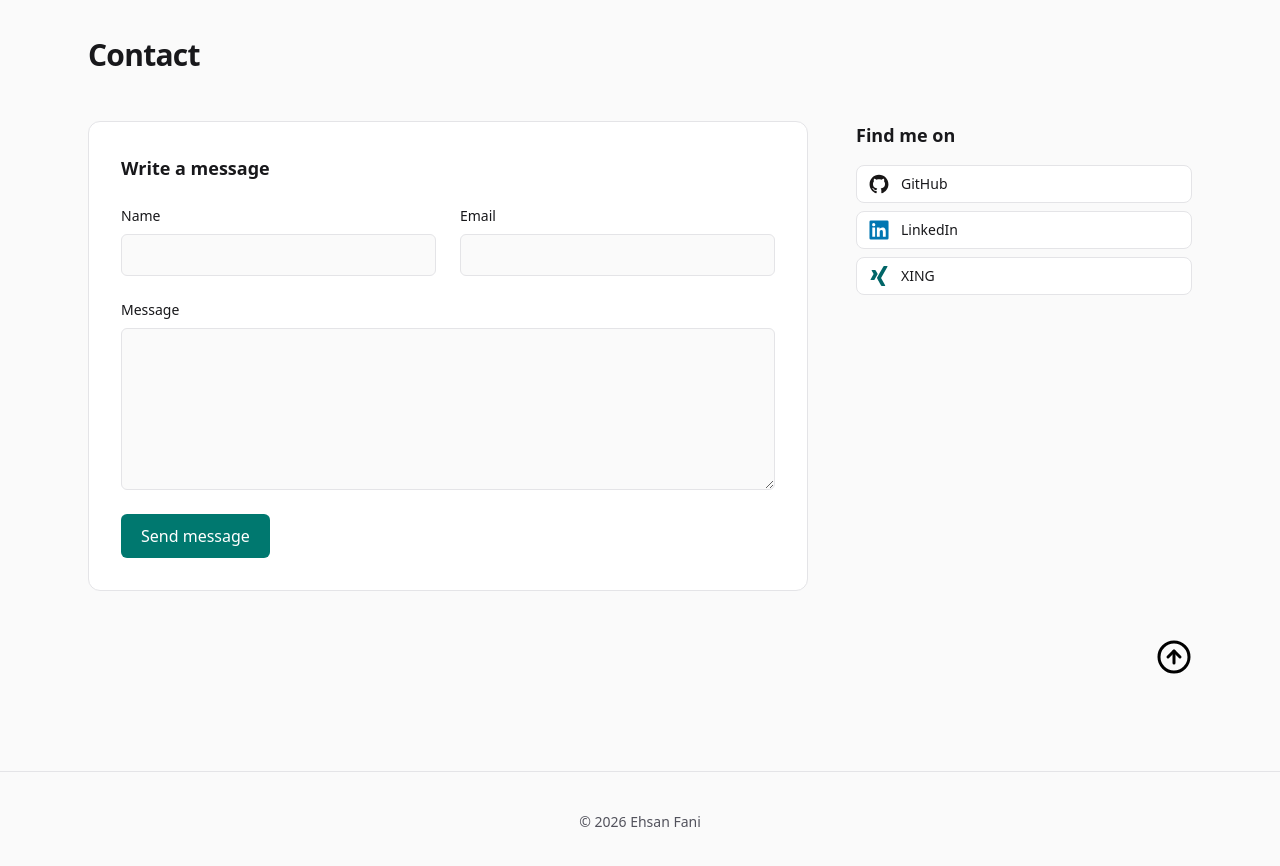
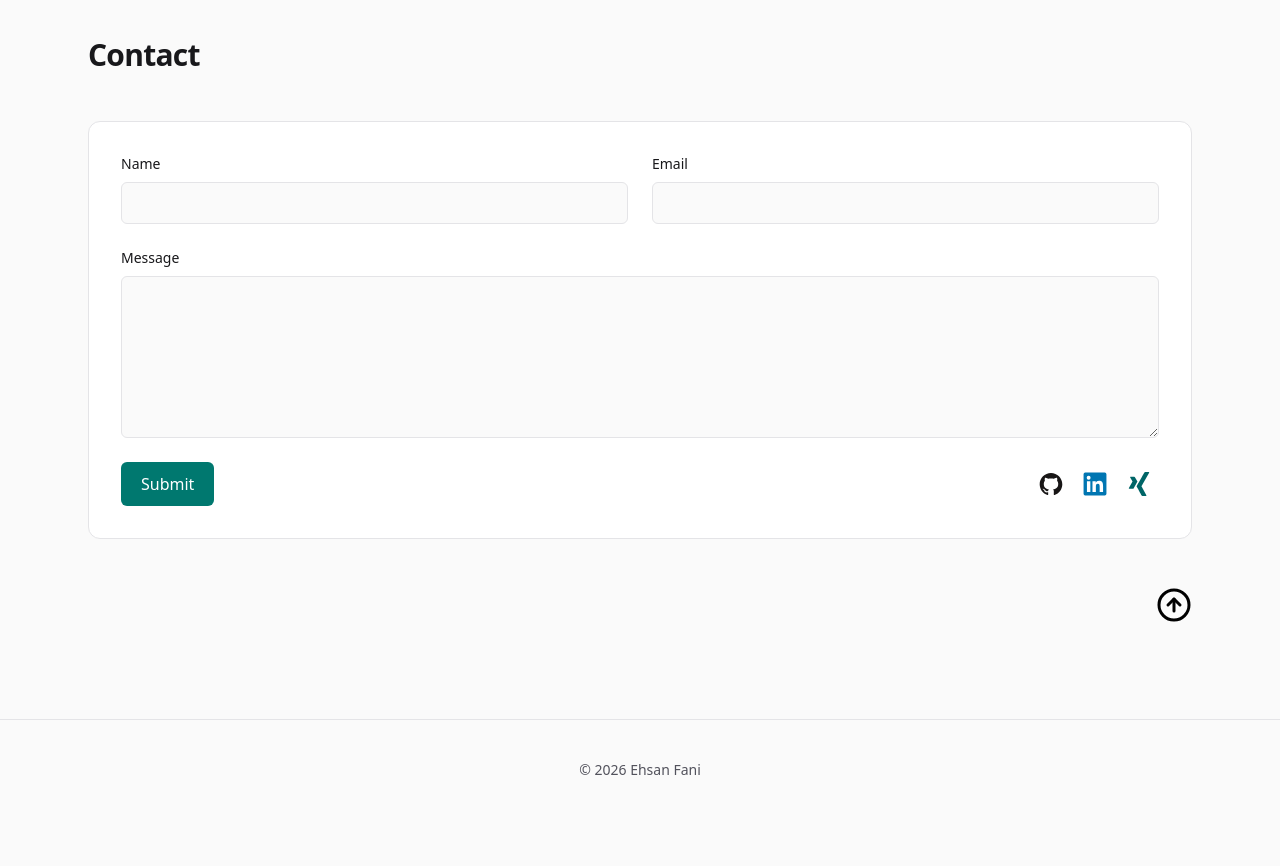
Before and after one commit to esiRonaldo/Portofolio, a Vue app: page / in a window 1280 px wide. Shown: the part 3040-3906 px from the top of the page. After the commit the page ends 3860 px from the top, so only its background shows below. Built offline with nearby package versions, Linux system fonts and the light colour scheme.

Commit message:
Move profile icons into the contact form
- Icon-only GitHub, LinkedIn, XING links on the right of the button row
- Form uses the full width; "Find me on" column and form heading removed
- Button label: Submit / Absenden

Co-Authored-By: Claude Opus 5.5 <noreply@anthropic.com>

```diff
--- a/src/i18n/de.ts
+++ b/src/i18n/de.ts
@@ -42,8 +42,6 @@ const de: typeof en = {
   },
   contact: {
     backToTop: 'Nach oben',
-    channelsTitle: 'Sie finden mich auf',
-    formTitle: 'Nachricht schreiben',
     fields: {
       name: 'Name',
       email: 'E-Mail',
@@ -54,7 +52,7 @@ const de: typeof en = {
       email: 'Bitte geben Sie eine gültige E-Mail-Adresse ein.',
       tooShort: 'Bitte schreiben Sie mindestens 10 Zeichen.',
     },
-    submit: 'Nachricht senden',
+    submit: 'Absenden',
     sent: 'Danke! Der Versand ist noch nicht eingerichtet. Bitte kontaktieren Sie mich vorerst über LinkedIn oder XING.',
   },
   nav: {
--- a/src/i18n/en.ts
+++ b/src/i18n/en.ts
@@ -39,8 +39,6 @@ export default {
   },
   contact: {
     backToTop: 'Back to top',
-    channelsTitle: 'Find me on',
-    formTitle: 'Write a message',
     fields: {
       name: 'Name',
       email: 'Email',
@@ -51,7 +49,7 @@ export default {
       email: 'Please enter a valid email address.',
       tooShort: 'Please write at least 10 characters.',
     },
-    submit: 'Send message',
+    submit: 'Submit',
     sent: "Thanks! Sending isn't connected yet, so please reach me on LinkedIn or XING for now.",
   },
   nav: {
--- a/src/sections/contact/ContactForm.vue
+++ b/src/sections/contact/ContactForm.vue
@@ -1,6 +1,7 @@
 <script setup lang="ts">
 import { nextTick, reactive, ref, useTemplateRef } from 'vue'
 import { useI18n } from 'vue-i18n'
+import { socialLinks } from '../../profile'
 
 // UI and validation only: no sending mechanism is chosen yet. A valid form just shows a note.
 
@@ -58,13 +59,10 @@ async function submit() {
   <form
     ref="form"
     novalidate
-    aria-labelledby="contact-form-title"
     class="rounded-xl border border-line bg-surface p-8"
     @submit.prevent="submit"
   >
-    <h3 id="contact-form-title" class="text-lg font-semibold">{{ t('contact.formTitle') }}</h3>
-
-    <div class="mt-6 grid grid-cols-2 gap-6">
+    <div class="grid grid-cols-2 gap-6">
       <div v-for="field in fields" :key="field" :class="{ 'col-span-2': field === 'message' }">
         <label :for="`contact-${field}`" class="block text-sm font-medium">
           {{ t(`contact.fields.${field}`) }}
@@ -101,6 +99,20 @@ async function submit() {
       <p role="status" class="text-sm text-fg-muted">
         <template v-if="sent">{{ t('contact.sent') }}</template>
       </p>
+
+      <!-- Profile links, icon-only: the img alt names each link. Only GitHub's logo is black → inverted in dark. -->
+      <ul class="ml-auto flex gap-1">
+        <li v-for="link in socialLinks" :key="link.name">
+          <a :href="link.href" :title="link.name" class="block rounded-md p-2 hover:bg-canvas">
+            <img
+              :src="link.icon"
+              :alt="link.name"
+              class="size-6"
+              :class="{ 'dark:invert': link.name === 'GitHub' }"
+            />
+          </a>
+        </li>
+      </ul>
     </div>
   </form>
 </template>
--- a/src/sections/contact/ContactSection.vue
+++ b/src/sections/contact/ContactSection.vue
@@ -1,7 +1,6 @@
 <script setup lang="ts">
 import { useI18n } from 'vue-i18n'
 import PageSection from '../../components/PageSection.vue'
-import { socialLinks } from '../../profile'
 import ContactForm from './ContactForm.vue'
 
 const { t } = useI18n()
@@ -9,30 +8,7 @@ const { t } = useI18n()
 
 <template>
   <PageSection id="contact">
-    <div class="grid grid-cols-12 gap-12">
-      <ContactForm class="col-span-8" />
-
-      <div class="col-span-4">
-        <h3 class="text-lg font-semibold">{{ t('contact.channelsTitle') }}</h3>
-        <ul class="mt-4 space-y-2">
-          <li v-for="link in socialLinks" :key="link.name">
-            <a
-              :href="link.href"
-              class="flex items-center gap-3 rounded-lg border border-line bg-surface px-3 py-2 text-sm font-medium hover:border-accent"
-            >
-              <!-- Brand colors; only GitHub's logo is black, so only it is inverted in the dark theme. -->
-              <img
-                :src="link.icon"
-                alt=""
-                class="size-5"
-                :class="{ 'dark:invert': link.name === 'GitHub' }"
-              />
-              {{ link.name }}
-            </a>
-          </li>
-        </ul>
-      </div>
-    </div>
+    <ContactForm />
 
     <!-- Contact is the last section, so the way back up lives here. -->
     <div class="mt-12 flex justify-end">
```
Also changed, not shown: 1 other file (tests, documents, lock files or other folders).
